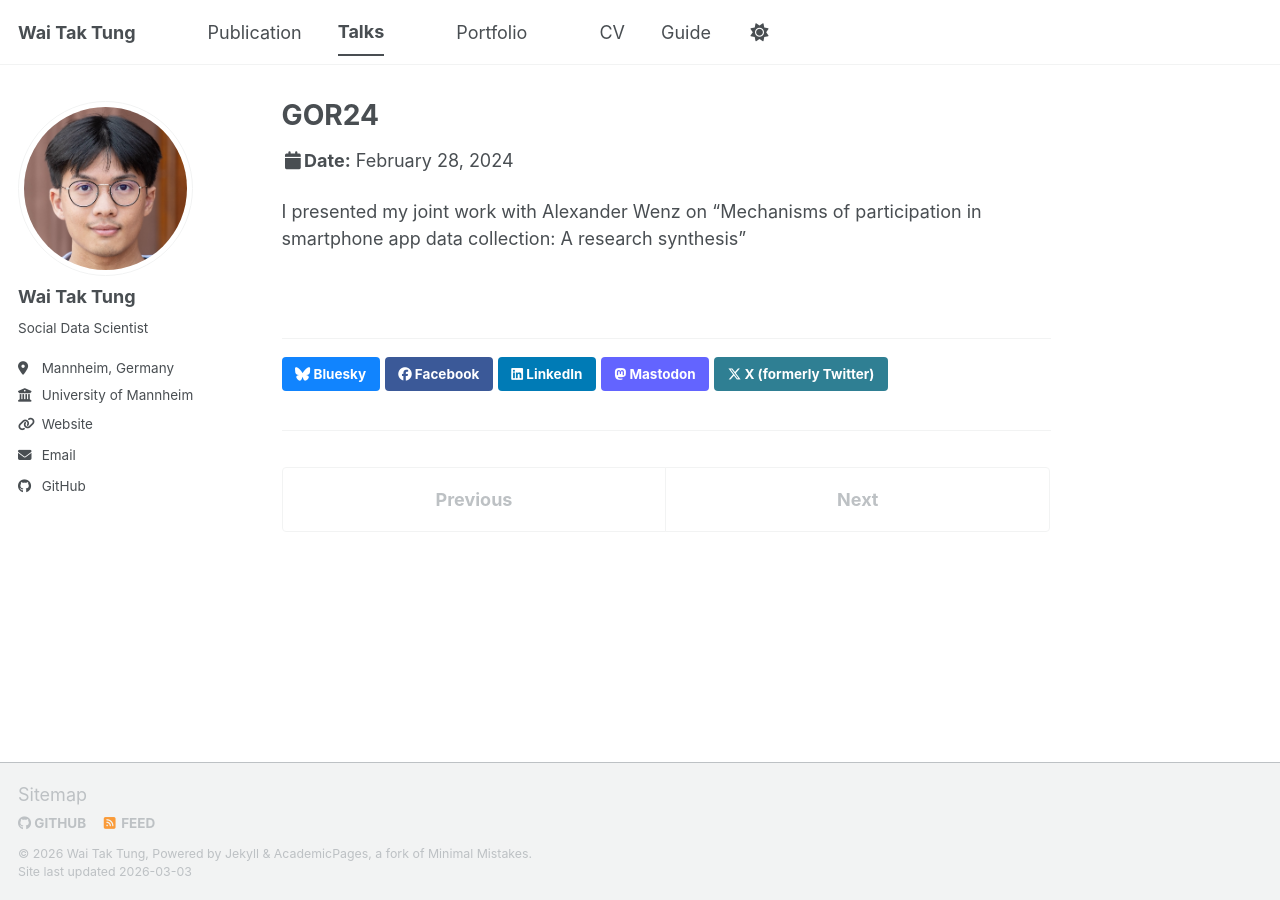
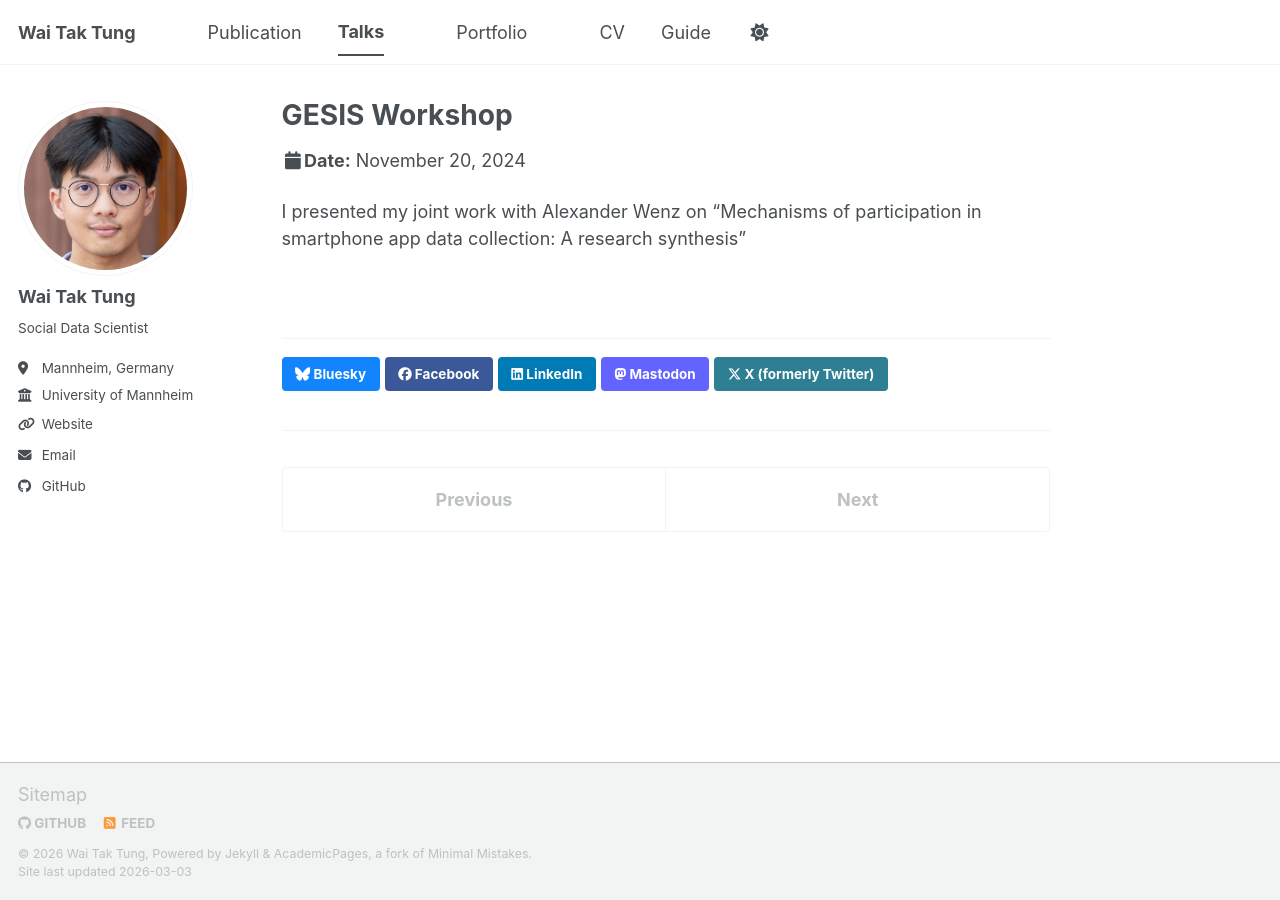
Before and after one commit to wttung/wttung.github.io, a Jekyll site: the page built from _talks/GESIS_DBD24.md, in a window 1280 px wide. Built offline with Jekyll 4.4.1, drawn with Linux system fonts in a browser that asks for light colours; a script bundle is joined from its source files by our own code; library files that are not in the unit come from our copies.

Commit message:
Update and rename ggggg to GESIS_DBD24.md

```diff
--- a/_talks/GOR24.md
+++ b/_talks/GESIS_DBD24.md
@@ -1,11 +1,11 @@
 ---
-title: "GOR24"
-collection: Conference presentation
-type: Conference presentation
+title: "GESIS Workshop"
+collection: Workshop presentation
+type: Workshop presentation
 permalink:
-venue: "Colonge"
-date: 2024-02-28
-location: "Colonge, Germany"
+venue: "Mannheim"
+date: 2024-11-20
+location: "Mannheim, Germany"
 ---
 
 I presented my joint work with Alexander Wenz on "Mechanisms of participation in smartphone app data collection: A research synthesis"
```
